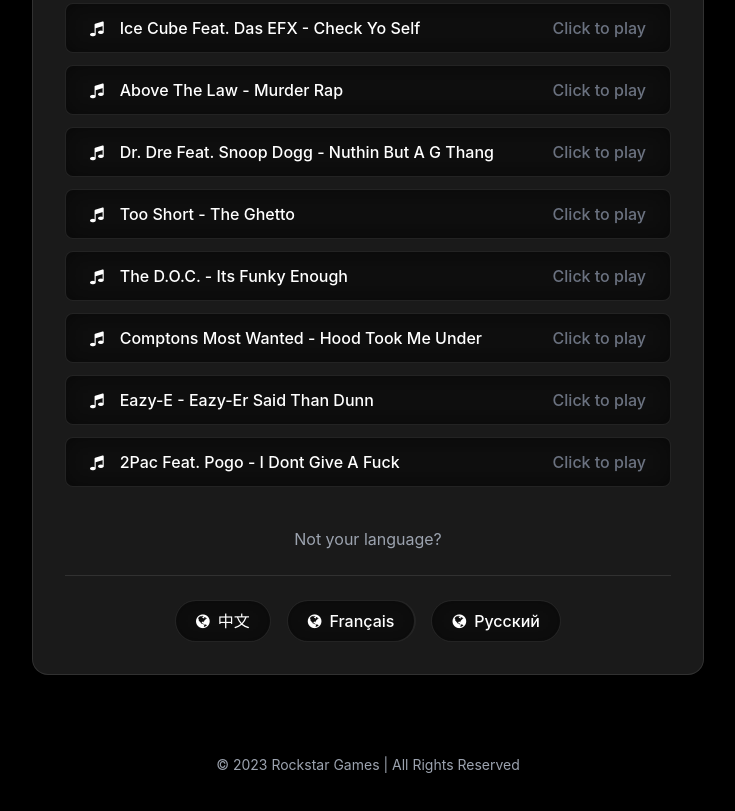
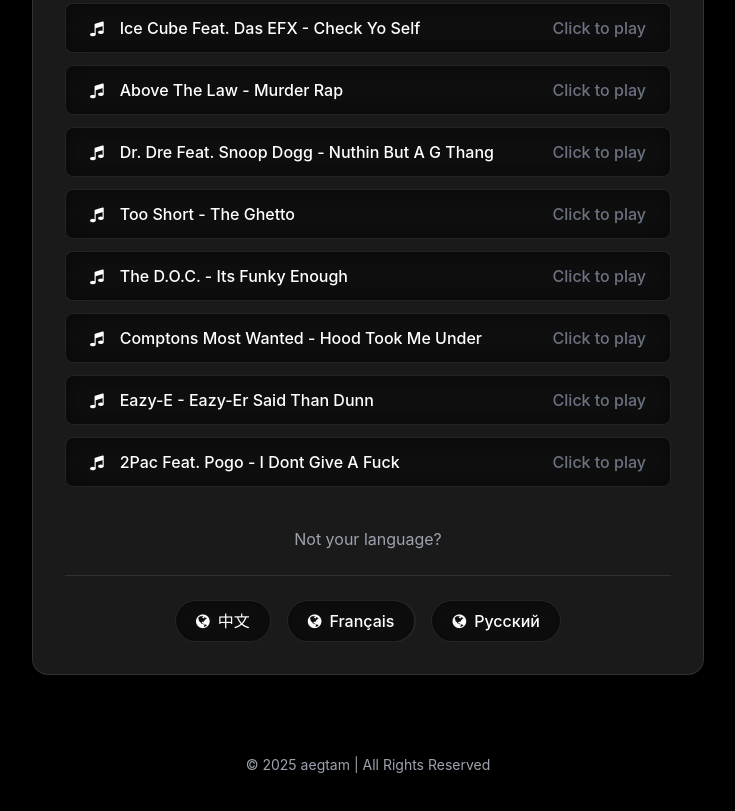
Before and after one commit to xfchd090909/gtasam, a plain HTML site: page radiolossantos/radiolossantosen.html in a window 1280 px wide. Shown: the part 960-1771 px from the top of the page, without its empty margins (272-1007 px from the left). Drawn offline with nearby package versions, Linux system fonts and the light colour scheme.

Commit message:
Update radiolossantosen.html

```diff
--- a/radiolossantos/radiolossantosen.html
+++ b/radiolossantos/radiolossantosen.html
@@ -292,7 +292,7 @@
 
     <!-- Footer -->
     <footer class="mt-20 text-gray-400 text-sm opacity-0 translate-y-10 transition-all duration-1000 ease-out" style="transition-delay: 300ms;" id="footer">
-      <p>© 2023 Rockstar Games | All Rights Reserved</p>
+      <p>© 2025 aegtam | All Rights Reserved</p>
     </footer>
   </div>
 
```
